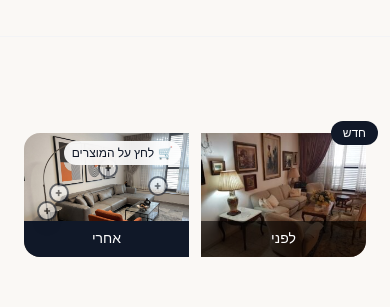
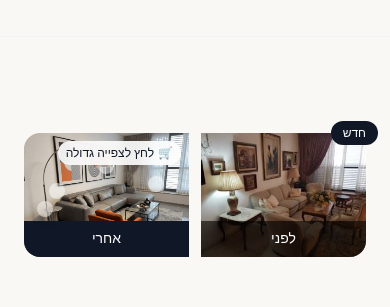
Before and after one commit to guyceza/shiputz-ai, a Next.js app: page / in a window 390 px wide. Shown: the part 1840-2147 px from the top of the page. Built offline with nearby package versions, Linux system fonts and the light colour scheme.

Commit message:
Homepage: make after image clickable to open full shop-look page (better mobile UX)

```diff
--- a/src/app/page.tsx
+++ b/src/app/page.tsx
@@ -382,48 +382,31 @@ export default function Home() {
                     לפני
                   </div>
                 </div>
-                <div className="relative aspect-[4/3] group">
+                <Link
+                  href="/shop-look"
+                  className="relative aspect-[4/3] group cursor-pointer"
+                >
                   <img
                     src="/after-room.jpg"
                     alt="אחרי השיפוץ"
-                    className="w-full h-full object-cover"
+                    className="w-full h-full object-cover group-hover:brightness-110 transition-all"
                   />
                   <div className="absolute bottom-0 left-0 right-0 bg-gray-900 text-white text-sm py-2 text-center">
                     אחרי
                   </div>
 
-                  {/* Product Hotspots */}
-                  <ProductHotspot
-                    x={15} y={40}
-                    title="ספה מודולרית"
-                    price="₪8,500"
-                    link="/shop-look?item=sofa"
-                  />
-                  <ProductHotspot
-                    x={75} y={35}
-                    title="כורסה כתומה"
-                    price="₪2,200"
-                    link="/shop-look?item=chair"
-                  />
-                  <ProductHotspot
-                    x={45} y={20}
-                    title="תמונות דקורטיביות"
-                    price="₪1,800"
-                    link="/shop-look?item=art"
-                  />
-                  <ProductHotspot
-                    x={8} y={55}
-                    title="מנורת רצפה"
-                    price="₪1,400"
-                    link="/shop-look?item=lamp"
-                  />
+                  {/* Product Hotspots - visual only, click goes to shop-look */}
+                  <div className="absolute w-4 h-4 bg-white/90 rounded-full shadow-lg animate-pulse" style={{left: '15%', top: '40%'}} />
+                  <div className="absolute w-4 h-4 bg-white/90 rounded-full shadow-lg animate-pulse" style={{left: '75%', top: '35%'}} />
+                  <div className="absolute w-4 h-4 bg-white/90 rounded-full shadow-lg animate-pulse" style={{left: '45%', top: '20%'}} />
+                  <div className="absolute w-4 h-4 bg-white/90 rounded-full shadow-lg animate-pulse" style={{left: '8%', top: '55%'}} />
 
                   {/* Shop the Look badge */}
-                  <div className="absolute top-2 right-2 bg-white/90 backdrop-blur-sm text-gray-900 text-xs font-medium px-2 py-1 rounded-full flex items-center gap-1">
+                  <div className="absolute top-2 right-2 bg-white/90 backdrop-blur-sm text-gray-900 text-xs font-medium px-2 py-1 rounded-full flex items-center gap-1 group-hover:bg-emerald-500 group-hover:text-white transition-colors">
                     <span>🛒</span>
-                    <span>לחץ על המוצרים</span>
+                    <span>לחץ לצפייה גדולה</span>
                   </div>
-                </div>
+                </Link>
               </div>
               <div className="absolute -top-3 -right-3 bg-gray-900 text-white text-xs font-medium px-3 py-1 rounded-full">
                 חדש
```
